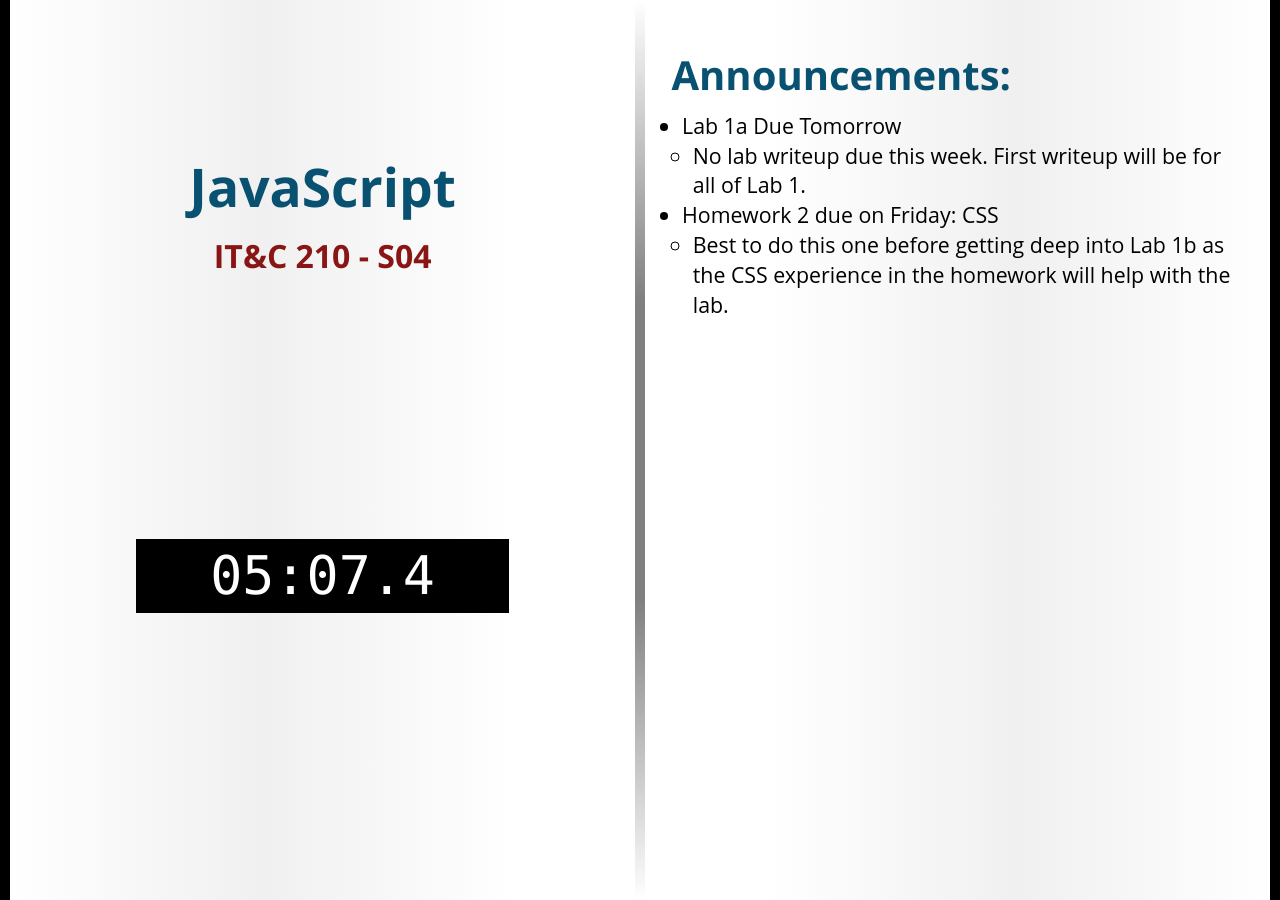
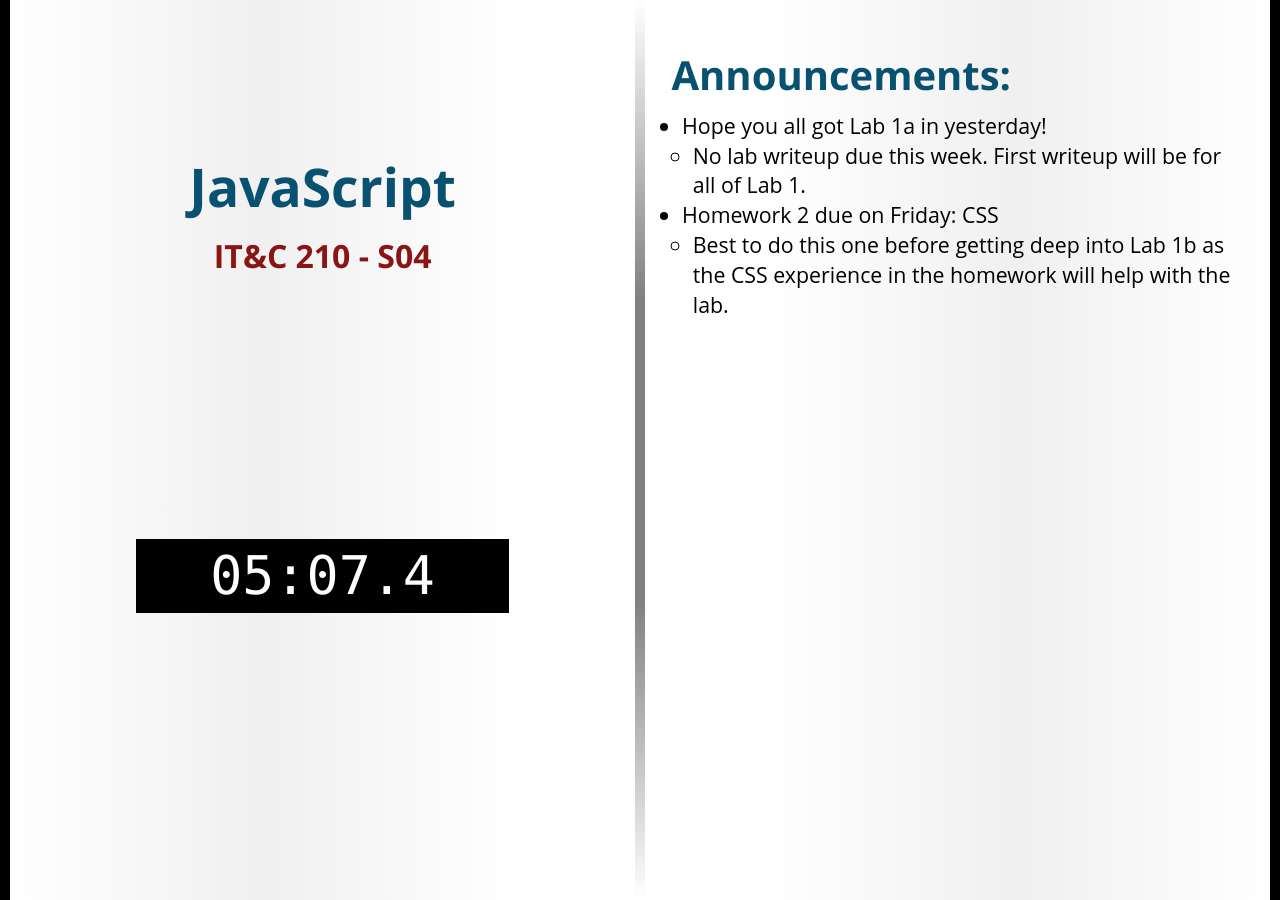
Before and after one commit to BYU-ITC-210/BYU-ITC-210.github.io, a Jekyll site: the page built from _welcome/S04.md, in a window 1280 px wide. Built offline with Jekyll 4.4.1, drawn with Linux system fonts in a browser that asks for light colours; some web fonts are replaced.

Commit message:
Welcome S04

```diff
--- a/_welcome/S04.md
+++ b/_welcome/S04.md
@@ -2,7 +2,7 @@
 title: JavaScript
 session: S04
 ---
-* Lab 1a Due Tomorrow
+* Hope you all got Lab 1a in yesterday!
     * No lab writeup due this week. First writeup will be for all of Lab 1.
 * Homework 2 due on Friday: CSS
     * Best to do this one before getting deep into Lab 1b as the CSS experience in the homework will help with the lab.
```
